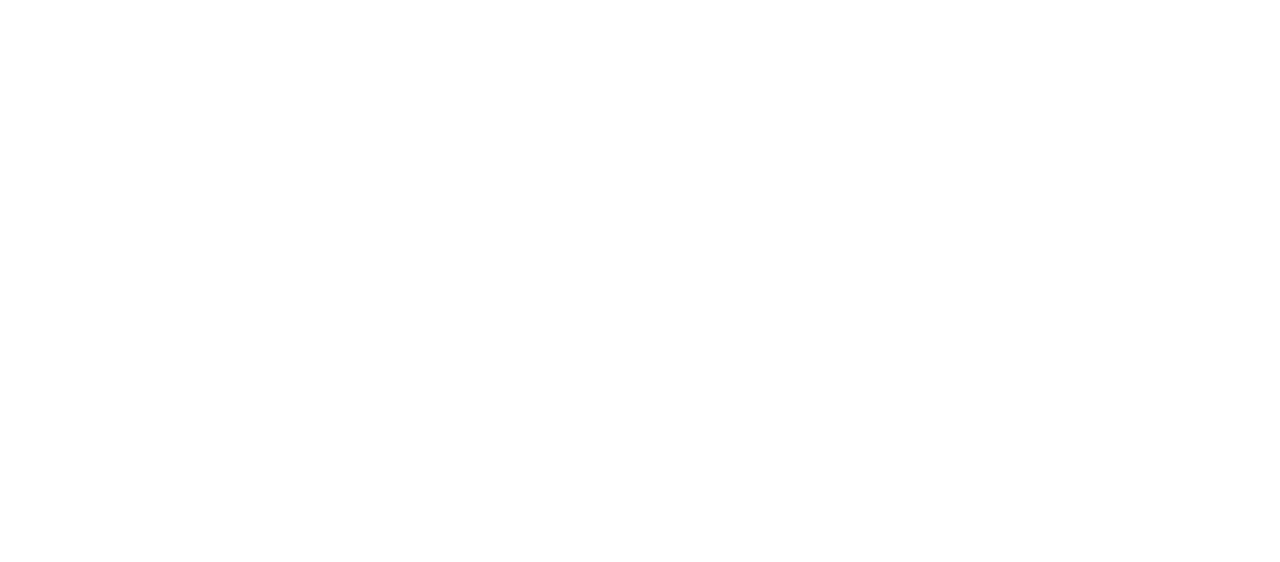
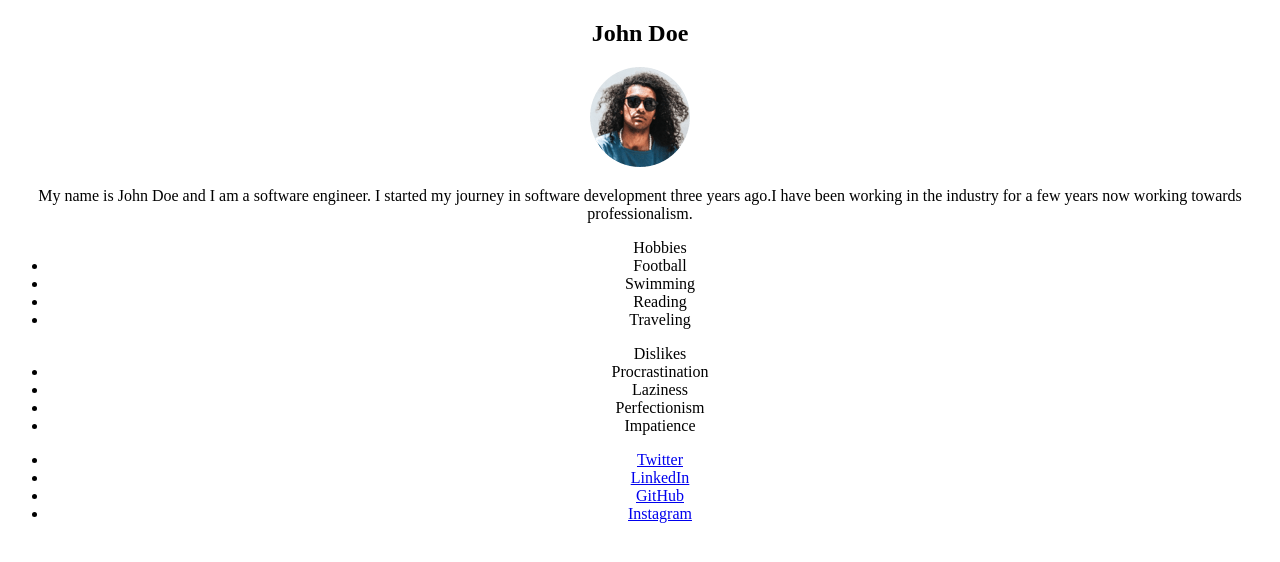
Before and after one commit to nurudeenheroic/hng-task1b, a plain HTML site: page index.html in a window 1280 px wide. Drawn offline with Linux system fonts and the light colour scheme.

Commit message:
created sections with appropriate nesting

```diff
--- a/index.html
+++ b/index.html
@@ -7,6 +7,48 @@
     <title>Profile Card(HNG Task 1B)</title>
 </head>
 <body>
+    <center>
+        <article data-testid="test-profile-card" class="profile-card">
+                <header class="header">
+                    <h2 data-testid="test-user-name" class="profile-name">
+                        John Doe
+                    </h2>
+                    <figure>
+                        <img src="./image-avatar.png" alt="John Doe" class="profile-pic" data-testid="test-user-avatar">
+                    </figure>
+                </header>
+            <p data-testid="test-user-bio" class="profile-bio">
+                My name is John Doe and I am a software engineer. I started my journey in software development three years ago.I have been working in the industry for a few years now working towards professionalism.
+            </p>
+            <section class="hobbies-dislikes">
+                <ul class="hobbies" data-testid="test-user-hobbies">
+                    <label for="hobbies">Hobbies</label>
+                    <li>Football</li>
+                    <li>Swimming</li>
+                    <li>Reading</li>
+                    <li>Traveling</li>
+                </ul>
+                <ul class="dislikes" data-testid="test-user-dislikes">
+                    <label for="dislikes" class="dislikes-label">Dislikes</label>
+                    <li>Procrastination</li>
+                    <li>Laziness</li>
+                    <li>Perfectionism</li>
+                    <li>Impatience</li>
+                </ul>
+            </section>
+            <section>
+                <time datetime=""></time>
+            </section>
+            <section class="social-links-section">
+                <ul class="social-links" data-testid="test-user-social-links">
+                    <li data-testid="test-user-social-twitter"><a href="twitter.com" target="_blank" rel="noopener noreferrer">Twitter</a></li>
+                    <li data-testid="test-user-social-linkedin"><a href="linkedin.com" target="_blank" rel="noopener noreferrer">LinkedIn</a></li>
+                    <li data-testid="test-user-social-github"><a href="github.com" target="_blank" rel="noopener noreferrer">GitHub</a></li>
+                    <li data-testid="test-user-social-instagram"><a href="instagram.com" target="_blank" rel="noopener noreferrer">Instagram</a></li>
+                </ul>
+            </section>
+        </article>
+    </center>
     <script src="./index.js"></script>
 </body>
 </html>
```
